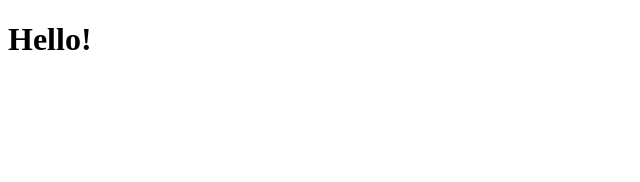
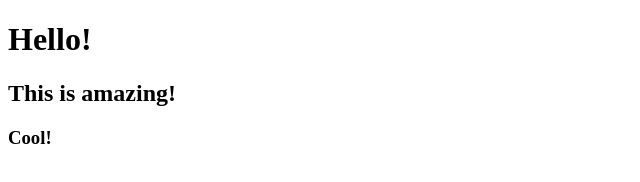
Before and after one commit to TimmyBergvall/heroku-github-lab4, a website: page public/index.html in a window 1280 px wide. Shown: the whole page, without its empty margins (0-640 px from the left). Drawn offline with Linux system fonts and the light colour scheme.

Commit message:
lab4_dev_changes

```diff
--- a/public/index.html
+++ b/public/index.html
@@ -8,5 +8,7 @@
 </head>
 <body>
     <h1>Hello!</h1>
+    <h2>This is amazing!</h2>
+    <h3>Cool!</h3>
 </body>
 </html>
```
